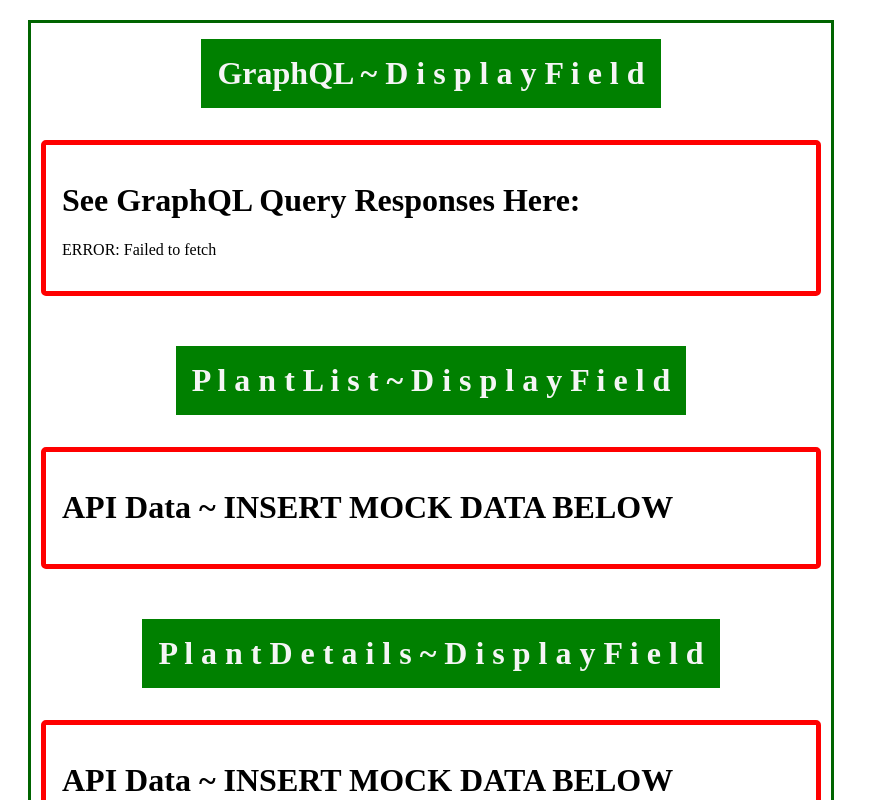
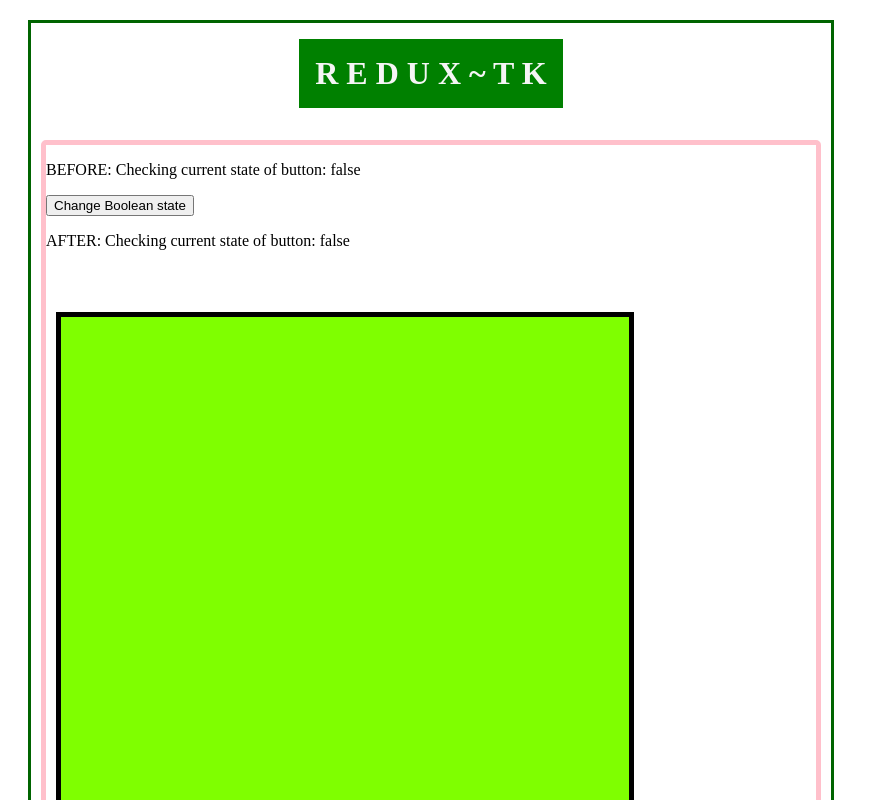
Before and after one commit to Los-Terremotos/GreenPets, a React (Vite) app in the folder client/: page /test-field in a window 1280 px wide. Shown: the top 800 px of the page, without its empty margins (0-869 px from the left). Built offline with nearby package versions, Linux system fonts and the light colour scheme.

Commit message:
Created successful test for redux state management. See Test Display component

```diff
--- a/client/package.json
+++ b/client/package.json
@@ -30,6 +30,7 @@
     "react": "^18.2.0",
     "react-dom": "^18.2.0",
     "react-icons": "^4.12.0",
+    "react-redux": "^9.0.4",
     "react-router-dom": "^6.20.1",
     "styled-components": "^6.1.1"
   },
--- a/client/src/App/store.ts
+++ b/client/src/App/store.ts
@@ -1,13 +1,14 @@
 import { configureStore } from '@reduxjs/toolkit';
 import plantTypeReducer from '../Features/plantType/plantTypeSlice';
+import blahBlah from '../Features/playTime/playTestSlice';
 
 
 export const store = configureStore({
   reducer: {
     //add reducer information
     //plantType: plantTypeReducer incase we want to update the state of the plant type from indoor to outdoor
-    plantType: plantTypeReducer
-
+    plantType: plantTypeReducer,
+    testField: blahBlah,
   },
 })
 
--- /dev/null
+++ b/client/src/Features/playTime/playTestSlice.ts
@@ -0,0 +1,44 @@
+import { createSlice } from '@reduxjs/toolkit';
+//import React from  'react';
+
+// function to generate hex colors
+const getRandomHexColor = () => {
+  // Generate a random hex color
+  return '#' + Math.floor(Math.random()*16777215).toString(16);
+}
+
+
+const testDisplaySlice = createSlice({
+  name: 'testField',
+
+  initialState: {
+    testBoolean: false,
+    testInputField: "",
+    testBGColor: "#7FFF00",
+  },
+
+  reducers: {
+    updateTestBoolean: (state) => {
+    state.testBoolean = !state.testBoolean;
+
+
+    },
+    // updateInputField: (state, action) =>{
+    //     state.testInputField = action;
+    // },
+    updateTestBGColor: (state) => {
+      state.testBGColor = getRandomHexColor();
+    }
+  }
+})
+
+// const { actions, reducer } = testDisplaySlice;
+
+export const {
+//   insert reducer methods here:
+  updateTestBoolean,
+  //updateTestField,
+  updateTestBGColor,
+} = testDisplaySlice.actions;
+
+export default testDisplaySlice.reducer;
--- a/client/src/main.tsx
+++ b/client/src/main.tsx
@@ -10,6 +10,9 @@
 } from "react-router-dom";
 import Roadmap from './pages/Roadmap'
 import TestDisplay from './pages/TestDisplay';
+import { Provider } from 'react-redux';
+import { store } from "./App/store";
+
 
 const client = new ApolloClient({
   uri: 'http://localhost:4000',
@@ -18,6 +21,7 @@
 
 ReactDOM.createRoot(document.getElementById('root')!).render(
   <React.StrictMode>
+    <Provider store={store}>
       <ApolloProvider client={client}>
       <Router>
         <Routes>
@@ -41,5 +45,6 @@
         </Routes>
       </Router>
       </ApolloProvider>
+    </Provider>
   </React.StrictMode>
 )
--- a/client/src/pages/App.css
+++ /dev/null
@@ -1,10 +0,0 @@
-#root {
-  max-width: 1280px;
-  margin: 0 auto;
-  padding: 2rem;
-  text-align: center;
-}
-
-.card {
-  padding: 2em;
-}
--- a/client/src/pages/TestDisplay.tsx
+++ b/client/src/pages/TestDisplay.tsx
@@ -4,6 +4,10 @@
 import { useQuery, gql } from '@apollo/client';
 import { useParams } from "react-router-dom";
 import QueryResult from '../components/query-result';
+import { useSelector } from 'react-redux';
+import { RootState } from '../App/store';
+import { useDispatch } from 'react-redux';
+import { updateTestBoolean, updateTestBGColor } from '../Features/playTime/playTestSlice';
 
 const plantKey = "sk-4MQn656f96f3d272a3341";
 //const v1 = "sk-uNmR656650b903d513175";
@@ -22,6 +26,15 @@
     }
   }
 }
+`
+
+const ColorBox = styled.div`
+  box-sizing: border-box;
+  border: 5px solid black;
+  width: 75%;
+  height: 500px;
+  background-color: ${(props) => props.color};
+  margin: 10px;
 `
 
 
@@ -54,6 +67,16 @@
   margin: 1rem;
 `
 
+const DisplayContainer2 = styled.div`
+  box-sizing: border-box;
+  border: 5px solid pink;
+  border-radius: 5px;
+  max-height: calc(40% - 20px);
+  width: calc(100% - 20px);
+  margin: 1rem;
+`
+
+
 const DataContent = styled.div`
   margin: 1rem;
   overflow: auto; /* or overflow: hidden; depending on your requirement */
@@ -62,7 +85,27 @@
   margin: 1rem;
 `
 
-function TestDisplay () {
+function TestDisplay() {
+  const dispatch = useDispatch();
+
+  const testDisplayState = useSelector((state : RootState) => state.testField.testBoolean);
+  console.log("render");
+
+  const testBGColor = useSelector((state : RootState) => state.testField.testBGColor);
+
+  const updateBtn = () => {
+    console.log(`Clicking button in updateBtn`);
+
+    dispatch(updateTestBoolean());
+  }
+
+
+  const handleColorUpdate = () => {
+    console.log(`Color change`);
+
+    dispatch(updateTestBGColor());
+  }
+
   // const [list, setList] = useState(null);
   // const [details, setDetails] = useState(null);
 
@@ -109,18 +152,32 @@
   // these are coming from Cristian's page-- not useParams, but idk where that is rn
   // const { inputNumber } = useParams();
   // const { inputString } = useParams();
-  const inputNumber = 2;
-  const inputString = "indoor";
+  // const inputNumber = 2;
+  // const inputString = "indoor";
 
-  const { loading, error, data } = useQuery(TESTQUERY, {
-    variables: { inputNumber, inputString }
-  });
+  // const { loading, error, data } = useQuery(TESTQUERY, {
+  //   variables: { inputNumber, inputString }
+  // });
 
 
   return (
     <>
       <DisplayPage>
         <DisplayHeader>
+          R E D U X ~ T K
+        </DisplayHeader>
+        <DisplayContainer2>
+          <p> BEFORE: Checking current state of button: {String(testDisplayState)}</p>
+          <button onClick={updateBtn}>Change Boolean state</button>
+          <p> AFTER: Checking current state of button: {String(testDisplayState)}</p>
+
+          <br/>
+          <br/>
+          <ColorBox color={testBGColor}/>
+          <button onClick={handleColorUpdate}>Change color</button>
+        </DisplayContainer2>
+
+        {/* <DisplayHeader>
           GraphQL ~ D i s p l a y  F i e l d
         </DisplayHeader>
         <DisplayContainer>
@@ -142,7 +199,7 @@
               )}
             </QueryResult>
           </DataContent>
-        </DisplayContainer>
+        </DisplayContainer> */}
 
         <br />
 
```
Also changed, not shown: client/src/pages/App.tsx (deleted, +0 -23 lines), 2 other files (tests, documents, lock files or other folders). Lines whose indentation alone changed are shown as unchanged.
